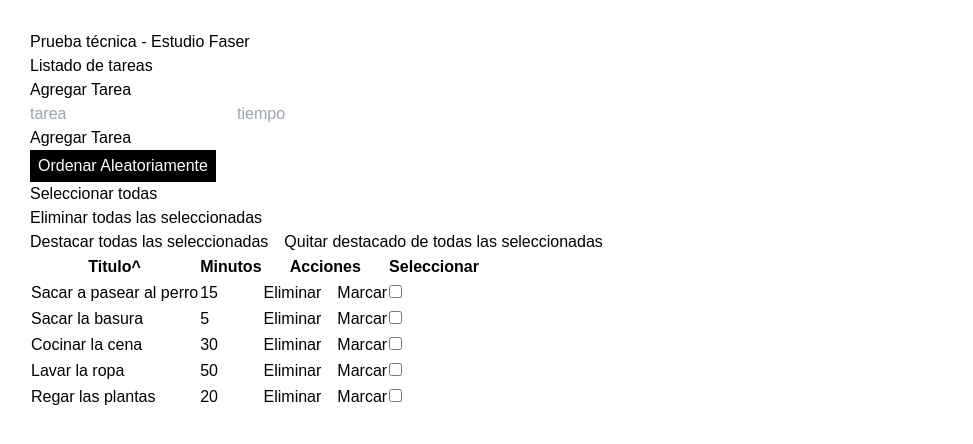
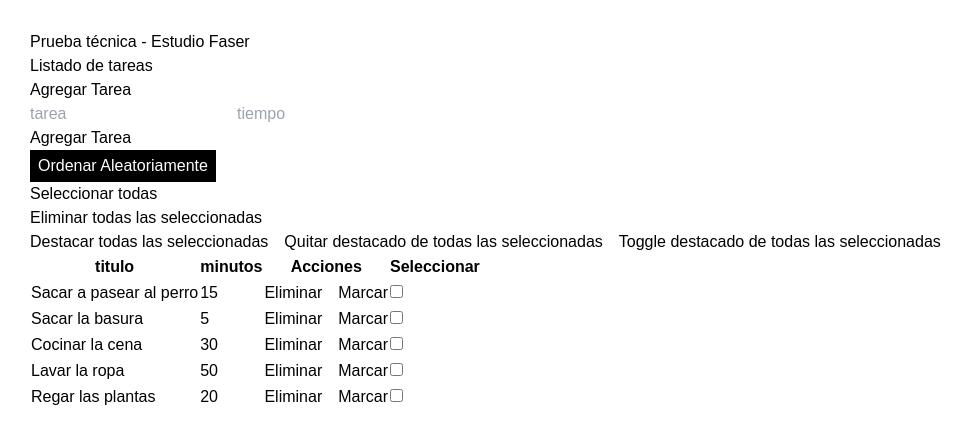
Before and after one commit to pgqueme/faser-prueba-tecnica, an Angular app: page / in a window 1280 px wide. Shown: the top 444 px of the page, without its empty margins (0-973 px from the left). Built offline with nearby package versions, Linux system fonts and the light colour scheme.

Commit message:
comment: I fixed some of the things that I didnt like the way I did in the main branch

```diff
--- a/src/app/app.component.html
+++ b/src/app/app.component.html
@@ -21,24 +21,25 @@
   <div style="display: flex; gap: 1rem">
     <button (click)="markSelectedTasks(true)">Destacar todas las seleccionadas</button>
     <button (click)="markSelectedTasks(false)">Quitar destacado de todas las seleccionadas</button>
+    <button (click)="markSelectedTasks()">Toggle destacado de todas las seleccionadas</button>
   </div>
   <table #table>
     <thead>
     <tr>
-      <th #titleCol class="cursor-pointer" (click)="sortByText(titleCol, 'titulo')"><span>Titulo</span><i
-        class="text-[10px] bg-[#f3f4f6] rounded-sm p-1 text-black fa-solid fa-chevron-up hidden"></i>^<i
-        class="text-[10px] bg-[#f3f4f6] rounded-sm p-1 text-black fa-solid fa-chevron-down hidden">v</i></th>
-      <th #timeCol (click)="sortByTime(timeCol, 'minutos')"><span>Minutos</span><i
-        class="text-[10px] bg-[#f3f4f6] rounded-sm p-1 text-black fa-solid fa-chevron-up hidden"></i><i
-        class="text-[10px] bg-[#f3f4f6] rounded-sm p-1 text-black fa-solid fa-chevron-down hidden"></i></th>
+      <th (click)="title.sortFunction(title, title.prop)" *ngFor="let title of titles">
+        <span>{{title.name}}</span>
+        <i [hidden]="title.direction === 'down' || !title.sorting"
+           class="text-[10px] bg-[#f3f4f6] rounded-sm p-1 text-black fa-solid fa-chevron-up">^</i>
+        <i [hidden]="title.direction === 'up' || !title.sorting"
+           class="text-[10px] bg-[#f3f4f6] rounded-sm p-1 text-black fa-solid fa-chevron-down">v</i>
+      </th>
       <th>Acciones</th>
       <th>Seleccionar</th>
     </tr>
     </thead>
     <tbody>
     <tr [style.background-color]="tarea.mark ? 'red' : ''" *ngFor="let tarea of tareas">
-      <td>{{tarea.titulo}}</td>
-      <td>{{tarea.minutos}}</td>
+      <td *ngFor="let title of titles">{{tarea[title.prop]}}</td>
       <td style="display: flex; gap: 1rem" class="flex gap-2">
         <span (click)="deleteTask(tarea)">Eliminar</span>
         <span (click)="markTask(tarea)">Marcar</span>
--- a/src/app/app.component.ts
+++ b/src/app/app.component.ts
@@ -1,6 +1,14 @@
 import {Component, ElementRef, OnInit, ViewChild} from '@angular/core';
 import {AppService} from './app.service';
 import {Tarea} from './tarea';
+
+interface ColumnHeader {
+  name: string;
+  sorting: boolean;
+  direction: 'up' | 'down';
+  sortFunction: (col: ColumnHeader, prop: string) => void;
+  prop: keyof Tarea;
+}
 
 @Component({
   selector: 'app-root',
@@ -12,6 +20,10 @@ export class AppComponent implements OnInit {
   @ViewChild('inputTime', {static: false}) inputTime: ElementRef<HTMLInputElement>;
   @ViewChild('inputTarea', {static: false}) inputTarea: ElementRef<HTMLInputElement>;
   tareas: Tarea[];
+  titles: ColumnHeader[] = [
+    {name: 'titulo', prop: 'titulo', sorting: false, direction: 'up', sortFunction: this.sortByText.bind(this)},
+    {name: 'minutos', prop: 'minutos', sorting: false, direction: 'up', sortFunction: this.sortByNumber.bind(this)},
+  ];
 
   constructor(
     public service: AppService,
@@ -26,38 +38,14 @@ export class AppComponent implements OnInit {
     this.tareas = await this.service.obtenerTareas();
   }
 
-  getDirection(arrowUp, arrowDown): 'up' | 'down' {
-    if (
-      arrowUp.classList.contains('hidden') &&
-      arrowDown.classList.contains('hidden')
-    ) {
-      return 'up';
-    }
-
-    if (arrowUp.classList.contains('hidden')) {
-      return 'up';
-    }
-    return 'down';
+  sortCol(col: ColumnHeader, prop: string, fn: (row: Tarea[], direction: string) => void) {
+    this.titles.forEach((title) => title.sorting = false);
+    col.sorting = true;
+    col.direction = col.direction === 'up' ? 'down' : 'up';
+    fn(this.tareas, col.direction);
   }
 
-  sortCol(col: HTMLTableHeaderCellElement, prop: string, fn: (row: Tarea[], direction: string) => void) {
-    const arrowUp = col.querySelector('i.fa-chevron-up');
-    const arrowDown = col.querySelector('i.fa-chevron-down');
-    const direction = this.getDirection(arrowUp, arrowDown);
-
-    fn(this.tareas, direction);
-    if (direction === 'up') {
-      arrowUp.classList.remove('hidden');
-      arrowDown.classList.add('hidden');
-    }
-
-    if (direction === 'down') {
-      arrowUp.classList.add('hidden');
-      arrowDown.classList.remove('hidden');
-    }
-  }
-
-  sortByText(col: HTMLTableHeaderCellElement, prop: string) {
+  sortByText(col: ColumnHeader, prop: string) {
     console.log('sortByTime');
     this.sortCol(col, prop, (rows, direction) => {
       rows.sort((a, b) => {
@@ -69,7 +57,7 @@ export class AppComponent implements OnInit {
     });
   }
 
-  sortByTime(col: HTMLTableHeaderCellElement, prop: string) {
+  sortByNumber(col: ColumnHeader, prop: string) {
     console.log('sortByTime');
     this.sortCol(col, prop, (rows, direction) => {
       rows.sort((a, b) => {
@@ -95,8 +83,12 @@ export class AppComponent implements OnInit {
     this.tareas = this.tareas.filter((tarea) => !tarea.selected);
   }
 
-  markSelectedTasks(b: boolean) {
-    this.tareas.forEach((tarea) => {
+  markSelectedTasks(b?: boolean) {
+    this.tareas.filter((tarea) => tarea.selected).forEach((tarea) => {
+      if (b === undefined) {
+        tarea.mark = !tarea.mark;
+        return;
+      }
       tarea.mark = b;
     });
   }
@@ -111,9 +103,14 @@ export class AppComponent implements OnInit {
 
   sortAleatory() {
     this.tareas.sort(() => Math.random() - 0.5);
+    this.titles.forEach((title) => {
+      title.sorting = false;
+      title.direction = 'up';
+    });
   }
 
   selectAll() {
-    this.tareas.forEach((tarea) => tarea.selected = true);
+    const isAllSelected = this.tareas.every((tarea) => tarea.selected);
+    this.tareas.forEach((tarea) => tarea.selected = !isAllSelected);
   }
 }
```
Also changed, not shown: 1 other file (tests, documents, lock files or other folders).
